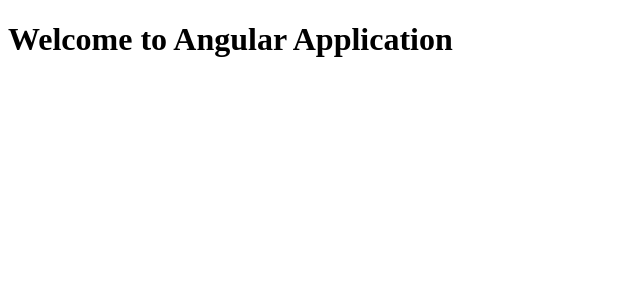
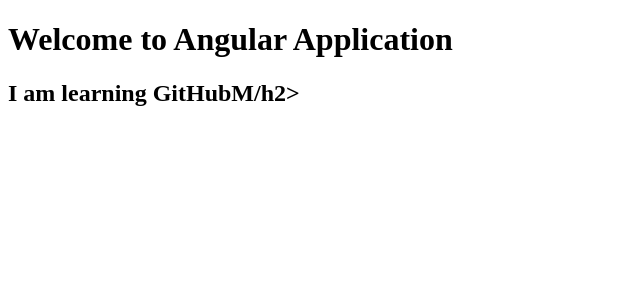
Before and after one commit to Fakhrudeen1977/angulargit, an Angular app: page / in a window 1280 px wide. Shown: the top 300 px of the page, without its empty margins (0-640 px from the left). Built offline with nearby package versions, Linux system fonts and the light colour scheme.

Commit message:
Code modified in App Component

```diff
--- a/src/app/app.component.html
+++ b/src/app/app.component.html
@@ -1 +1,3 @@
 <h1>Welcome to Angular Application</h1>
+
+<h2>I am learning GitHubM/h2>
```
